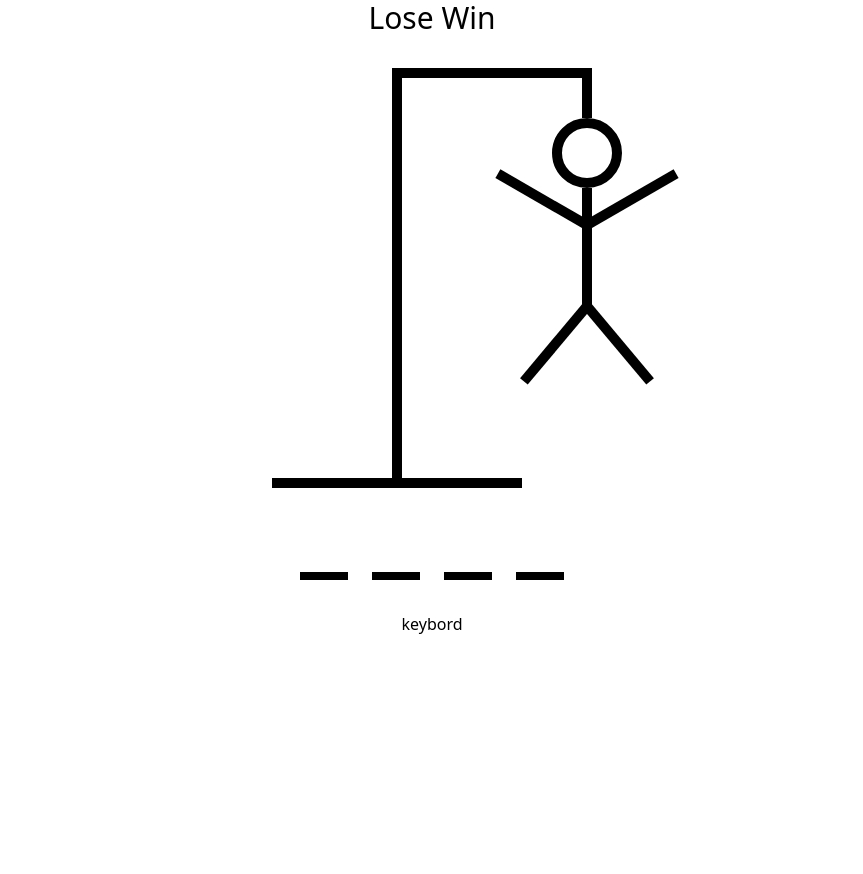
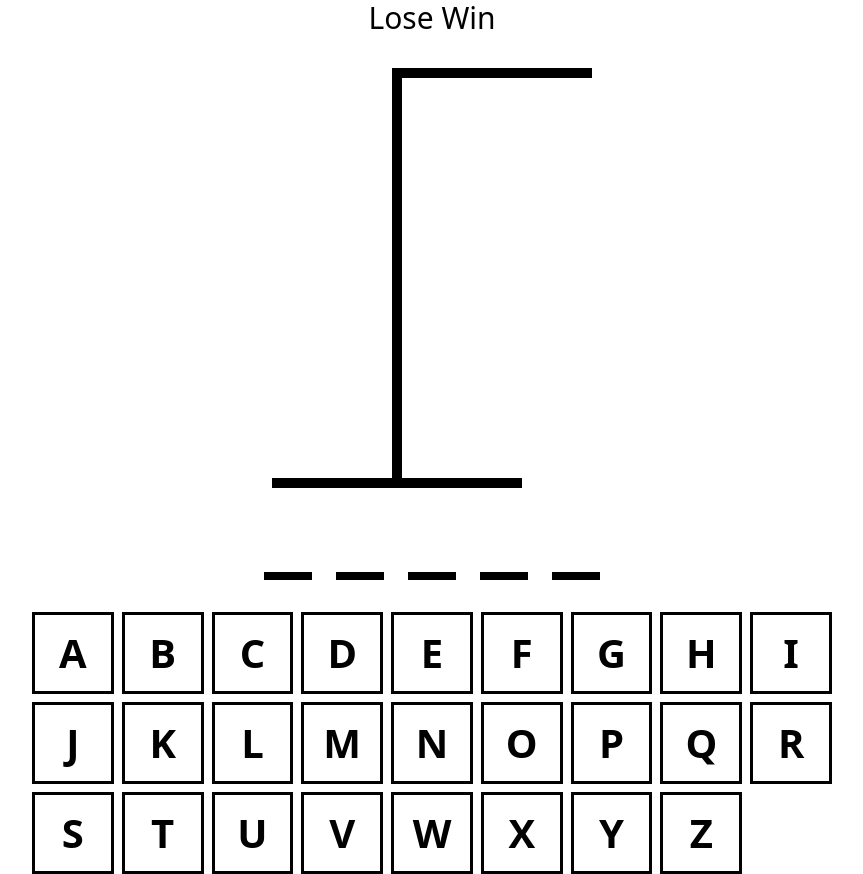
Before and after one commit to Tmekz/TMK-DEV-Hangman-Game, a React (Vite) app: page / in a window 1280 px wide. Shown: the whole page, without its empty margins (208-1071 px from the left). Before the commit the page ends 800 px from the top, so only its background shows below. Built offline with nearby package versions, Linux system fonts and the light colour scheme.

Commit message:
using random word

```diff
--- a/src/App.tsx
+++ b/src/App.tsx
@@ -5,7 +5,7 @@ import HangmanWord from "./HangmanWord";
 import Keyboard from "./Keyboard";
 
 const App = () => {
-  // using a word list in DB.js
+  // using a random word in the list from DB.js
   const [wordToGuess, setWordToGuess] = useState(() => {
     return words[Math.floor(Math.random() * words.length)];
   });
@@ -13,14 +13,19 @@ const App = () => {
   // letters guessed by users
   const [guessedLetters, setGuessedLetters] = useState<string[]>([]);
 
-  console.log(wordToGuess);
+  // incorrect letters
+  const incorrectLetters = guessedLetters.filter(
+    (letter) => !wordToGuess.includes(letter)
+  );
 
   return (
     <div className="max-w-[800px] flex flex-col gap-8 my-0 mx-auto items-center">
       <div className="text-3xl text-center">Lose Win</div>
-      <HangmanDrawing />
-      <HangmanWord />
-      <Keyboard />
+      <HangmanDrawing numberOfGuesses={incorrectLetters.length} />
+      <HangmanWord guessedLetters={guessedLetters} wordToGuess={wordToGuess} />
+      <div className="self-stretch">
+        <Keyboard />
+      </div>
     </div>
   );
 };
--- a/src/HangmanDrawing.tsx
+++ b/src/HangmanDrawing.tsx
@@ -22,17 +22,17 @@ const LEFT_LEG = (
   <div className="h-[10px] w-[100px] bg-black absolute top-[230px] right-[0px] -rotate-[50deg] origin-bottom-right" />
 );
 
+const BODY_PARTS = [BAR, BODY, HEAD, RIGHT_ARM, LEFT_ARM, RIGHT_LEG, LEFT_LEG];
+
+type hangmanDrawingProps = {
+  numberOfGuesses: number;
+};
+
 // The base of the drawing
-const HangmanDrawing = () => {
+const HangmanDrawing = ({ numberOfGuesses }: hangmanDrawingProps) => {
   return (
     <div className="relative">
-      {BAR}
-      {HEAD}
-      {BODY}
-      {RIGHT_ARM}
-      {LEFT_ARM}
-      {RIGHT_LEG}
-      {LEFT_LEG}
+      {BODY_PARTS.slice(0, numberOfGuesses)}
       <div className="h-[10px] w-[200px] bg-black ml-[120px]" />
       <div className="h-[400px] w-[10px] bg-black ml-[120px]" />
       <div className="h-[10px] w-[250px] bg-black" />
--- a/src/HangmanWord.tsx
+++ b/src/HangmanWord.tsx
@@ -1,13 +1,16 @@
-const HangmanWord = () => {
-  const word = "test";
-  const guessedLetters = ["", "", ""];
+type HangmanWordProps = {
+  guessedLetters: string[];
+  wordToGuess: string;
+};
+
+const HangmanWord = ({ guessedLetters, wordToGuess }: HangmanWordProps) => {
   return (
     <div
       className={
         "flex  gap-6 text-6xl uppercase font-bold flex-wrap justify-center "
       }
     >
-      {word.split("").map((letter, index) => (
+      {wordToGuess.split("").map((letter, index) => (
         <span
           key={index}
           className="border-b-black border-b-8 pb-3 w-12 text-center mt-10 "
--- /dev/null
+++ b/src/Keyboard.module.css
@@ -0,0 +1,26 @@
+.btn {
+  width: 100%;
+  border: 3px solid black;
+  background: none;
+  aspect-ratio: 1 / 1;
+  font-size: 2.5rem;
+  text-transform: uppercase;
+  padding: .5rem;
+  font-weight: bold;
+  cursor: pointer;
+  color: black;
+}
+
+.btn.active {
+  background-color: hsl(200, 100%, 50%);
+  color: white;
+}
+
+.btn.inactive {
+  opacity: .3;
+}
+
+.btn:hover:not(:disabled),
+.btn:focus:not(:disabled) {
+  background-color: hsl(200, 100%, 75%);
+}
--- a/src/Keyboard.tsx
+++ b/src/Keyboard.tsx
@@ -1,5 +1,46 @@
+import styles from "./Keyboard.module.css";
+
+const KEYS = [
+  "a",
+  "b",
+  "c",
+  "d",
+  "e",
+  "f",
+  "g",
+  "h",
+  "i",
+  "j",
+  "k",
+  "l",
+  "m",
+  "n",
+  "o",
+  "p",
+  "q",
+  "r",
+  "s",
+  "t",
+  "u",
+  "v",
+  "w",
+  "x",
+  "y",
+  "z",
+];
+
 const Keyboard = () => {
-  return <div>keybord</div>;
+  return (
+    <div className="grid gap-2 grid-cols-[repeat(auto-fill,minmax(75px,1fr))]">
+      {KEYS.map((key) => {
+        return (
+          <button className={`${styles.btn}`} key={key}>
+            {key}
+          </button>
+        );
+      })}
+    </div>
+  );
 };
 
 export default Keyboard;
```
